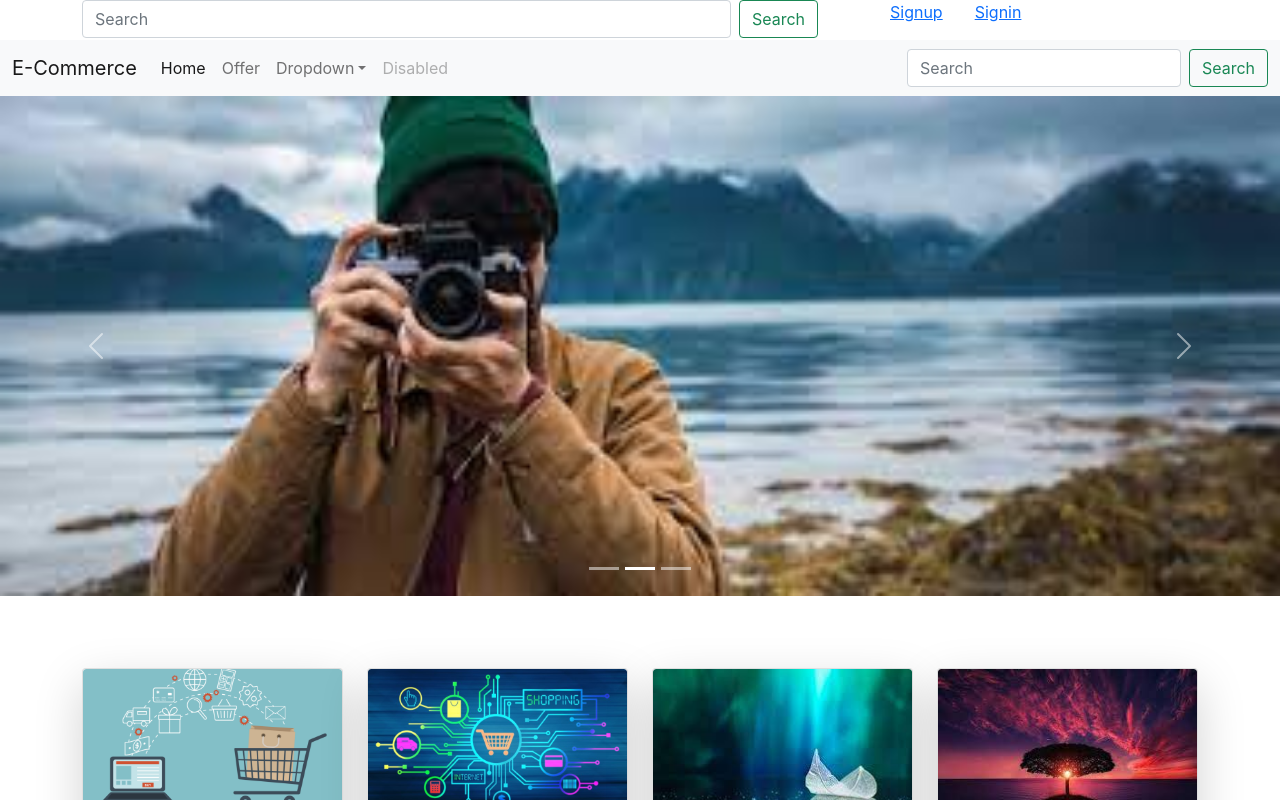
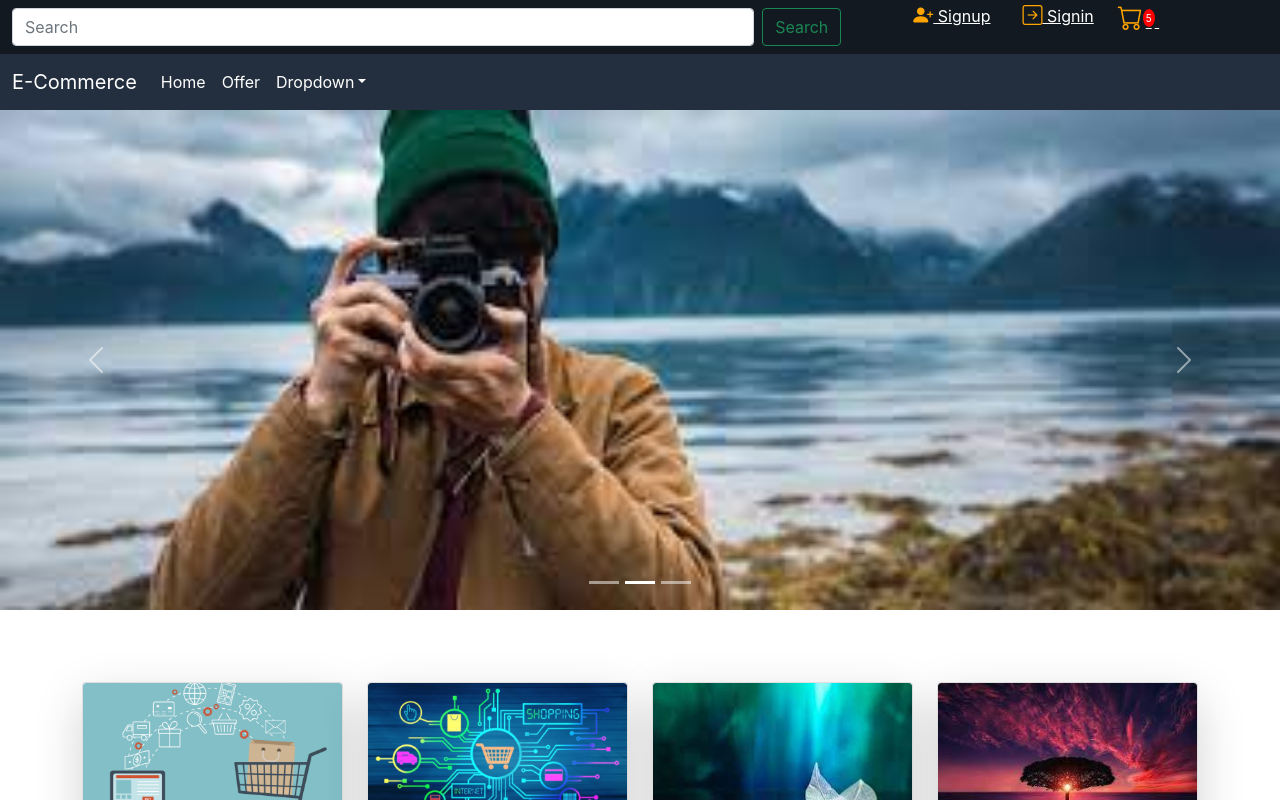
Before and after one commit to Rewo1/Reactjs.begining, a React (Create React App) app in the folder my-react-app/: page / in a window 1280 px wide. Shown: the top 800 px of the page. Built offline with nearby package versions, Linux system fonts and the light colour scheme.

Commit message:
fifth commit

```diff
--- a/my-react-app/public/index.html
+++ b/my-react-app/public/index.html
@@ -14,6 +14,7 @@
   <title>React App</title>
   <link href="https://cdn.jsdelivr.net/npm/bootstrap@5.0.0-beta2/dist/css/bootstrap.min.css" rel="stylesheet"
     integrity="sha384-BmbxuPwQa2lc/FVzBcNJ7UAyJxM6wuqIj61tLrc4wSX0szH/Ev+nYRRuWlolflfl" crossorigin="anonymous">
+    <link rel="stylesheet" href="https://cdn.jsdelivr.net/npm/bootstrap-icons@1.4.0/font/bootstrap-icons.css">
 </head>
 
 <body>
--- a/my-react-app/src/components/Navbar.js
+++ b/my-react-app/src/components/Navbar.js
@@ -4,8 +4,8 @@ import { Link } from 'react-router-dom'
 function Navbar() {
   return (
     <>
-      <div className="container">
-        <div className="row">
+      <div className="container-fluid">
+        <div className="row align-items-center" style={{backgroundColor:'#131921'}}>
         <div className="col-md-8">
         <form class="d-flex">
               <input class="form-control me-2" type="search" placeholder="Search" aria-label="Search" />
@@ -15,8 +15,10 @@ function Navbar() {
 
         <div className="col-md-4">
           <ul className="d-flex">
-            <li className="list-unstyled"><Link className="text decoration-none p-3" to="/signup">Signup</Link></li>
-            <li className="list-unstyled"><Link className="text decoration-none p-3" to="/signin">Signin</Link></li>
+            <li className="list-unstyled"><Link className="text decoration-none p-3 text-white" to="/signup"><i class="bi bi-person-plus-fill" style={{color:'orange',fontSize:'20px'}}></i>&nbsp;Signup</Link></li>
+            <li className="list-unstyled"><Link className="text decoration-none p-3 text-white" to="/signin"><i class="bi bi-arrow-right-square"style={{color:'orange',fontSize:'20px'}}></i>&nbsp;Signin</Link></li>
+            <li className="list-unstyled"><Link className="text decoration-none p-2 text-white"><i class="bi bi-cart"style={{color:'orange',fontSize:'25px'}}></i>
+            <sup style={{fontSize:'10px',backgroundColor:'red',borderRadius:'50%',padding:'3px',color:'white'}}>5</sup>&nbsp;</Link></li>
 
           </ul>
 
@@ -24,22 +26,22 @@ function Navbar() {
         </div>
 
       </div>
-      <nav class="navbar navbar-expand-lg navbar-light bg-light">
-        <div class="container-fluid">
-          <Link class="navbar-brand" to="/">E-Commerce</Link>
-          <button class="navbar-toggler" type="button" data-bs-toggle="collapse" data-bs-target="#navbarSupportedContent" aria-controls="navbarSupportedContent" aria-expanded="false" aria-label="Toggle navigation">
-            <span class="navbar-toggler-icon"></span>
+      <nav className="navbar navbar-expand-lg navbar-light " style={{backgroundColor:'#232f3e'}}>
+        <div className="container-fluid">
+          <Link className="navbar-brand text-white" to="/">E-Commerce</Link>
+          <button className="navbar-toggler" type="button" data-bs-toggle="collapse" data-bs-target="#navbarSupportedContent" aria-controls="navbarSupportedContent" aria-expanded="false" aria-label="Toggle navigation">
+            <span className="navbar-toggler-icon"></span>
           </button>
-          <div class="collapse navbar-collapse" id="navbarSupportedContent">
-            <ul class="navbar-nav me-auto mb-2 mb-lg-0">
-              <li class="nav-item">
-                <Link class="nav-link active" aria-current="page" to="/">Home</Link>
+          <div className="collapse navbar-collapse" id="navbarSupportedContent">
+            <ul className="navbar-nav me-auto mb-2 mb-lg-0">
+              <li className="nav-item">
+                <Link className="nav-link active text-white" aria-current="page" to="/">Home</Link>
               </li>
-              <li class="nav-item">
-                <Link class="nav-link" to="/offer">Offer</Link>
+              <li className="nav-item">
+                <Link className="nav-link text-white" to="/offer">Offer</Link>
               </li>
-              <li class="nav-item dropdown">
-                <Link class="nav-link dropdown-toggle" to="#" id="navbarDropdown" role="button" data-bs-toggle="dropdown" aria-expanded="false">
+              <li className="nav-item dropdown">
+                <Link className="nav-link dropdown-toggle text-white" to="#" id="navbarDropdown" role="button" data-bs-toggle="dropdown" aria-expanded="false">
                   Dropdown
           </Link>
                 <ul class="dropdown-menu" aria-labelledby="navbarDropdown">
@@ -49,14 +51,9 @@ function Navbar() {
                   <li><Link class="dropdown-item" to="#">Something else here</Link></li>
                 </ul>
               </li>
-              <li class="nav-item">
-                <Link class="nav-link disabled" to="#" tabindex="-1" aria-disabled="true">Disabled</Link>
-              </li>
+
             </ul>
-            <form class="d-flex">
-              <input class="form-control me-2" type="search" placeholder="Search" aria-label="Search" />
-              <button class="btn btn-outline-success" type="submit">Search</button>
-            </form>
+
           </div>
         </div>
       </nav>
```
